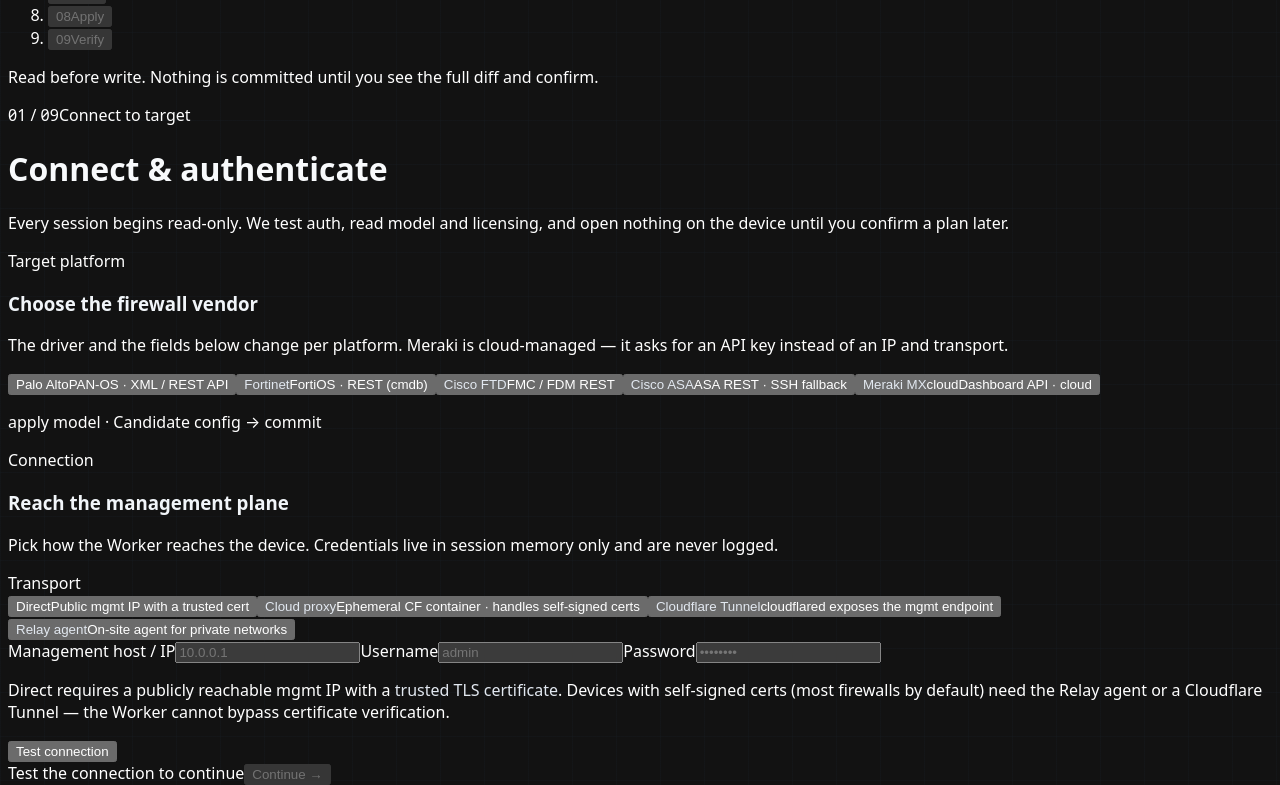
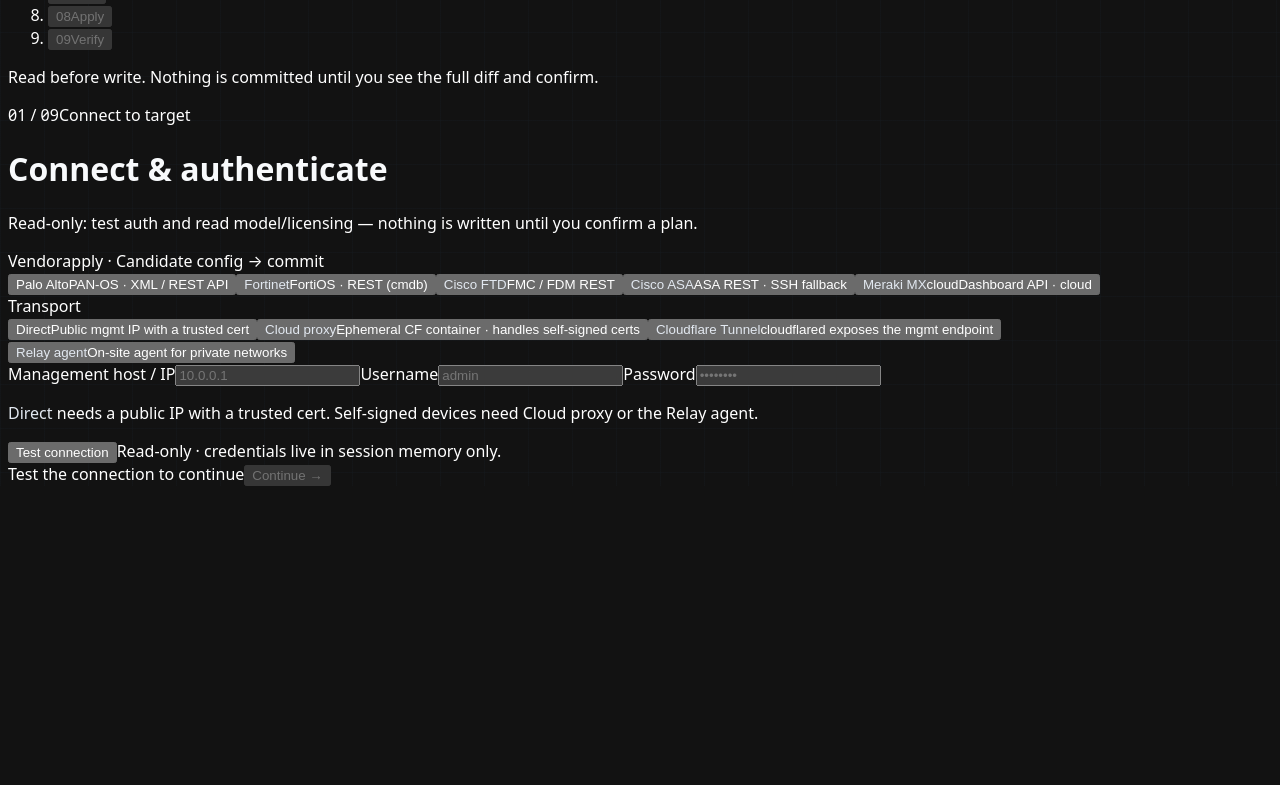
Before and after one commit to sjohnston1972/Firewall, a React (Vite) app in the folder web/: page / in a window 1280 px wide. Shown: the part 540-1325 px from the top of the page. After the commit the page ends 1026 px from the top, so only its background shows below. Built offline with nearby package versions, Linux system fonts and the light colour scheme.

Commit message:
Connect: compress into one card (single-row transport + creds) to fit without scrolling

```diff
--- a/web/src/steps/ConnectStep.tsx
+++ b/web/src/steps/ConnectStep.tsx
@@ -1,7 +1,7 @@
 import { useEffect, useState, type ReactNode } from "react";
 import type { StepProps } from "../App";
 import { api, ApiError } from "../api";
-import { Card, CardBody, CardHeader } from "../components/Card";
+import { Card, CardBody } from "../components/Card";
 import { Field } from "../components/Field";
 import { Button } from "../components/Button";
 import { StatusBadge } from "../components/StatusBadge";
@@ -80,38 +80,28 @@
       footerNote={connected ? "Connection verified" : "Test the connection to continue"}
     >
       <Card>
-        <CardHeader
-          eyebrow="Target platform"
-          title="Choose the firewall vendor"
-          description="The driver and the fields below change per platform. Meraki is cloud-managed — it asks for an API key instead of an IP and transport."
-        />
-        <CardBody>
+        <CardBody className="space-y-4">
+          {/* Vendor */}
+          <div>
+            <div className="mb-2 flex items-baseline justify-between gap-3">
+              <span className="eyebrow">Vendor</span>
+              <span className="font-mono text-[10px] text-ink-500">
+                apply · {vendorMeta.applyModel}
+              </span>
+            </div>
             <VendorToggle value={target.vendor} onChange={setVendor} disabled={testing} />
-          <p className="mt-3 font-mono text-[11px] text-ink-500">
-            apply model · {vendorMeta.applyModel}
-          </p>
-        </CardBody>
-      </Card>
+          </div>
 
-      <Card>
-        <CardHeader
-          eyebrow={isMeraki ? "Dashboard credentials" : "Connection"}
-          title={isMeraki ? "Meraki Dashboard API" : "Reach the management plane"}
-          description={
-            isMeraki
-              ? "Bastion talks to the Meraki cloud — no local IP or transport choice."
-              : "Pick how the Worker reaches the device. Credentials live in session memory only and are never logged."
-          }
-        />
-        <CardBody>
           {isMeraki ? (
-            <div className="grid gap-4 sm:grid-cols-2">
+            <div>
+              <span className="eyebrow mb-2 block">Meraki Dashboard API · cloud-managed</span>
+              <div className="grid gap-3 sm:grid-cols-3">
                 <Field
                   id="apiKey"
                   label="API key"
                   mono
                   type="password"
-                placeholder="••••••••••••••••"
+                  placeholder="••••••••••••"
                   value={target.credentials.apiKey ?? ""}
                   onChange={(e) => setCred("apiKey", e.target.value)}
                 />
@@ -130,15 +120,15 @@
                   placeholder="L_123456789"
                   value={target.credentials.networkId ?? ""}
                   onChange={(e) => setCred("networkId", e.target.value)}
-                className="sm:col-span-2"
                 />
               </div>
+            </div>
           ) : (
-            <div className="space-y-5">
-              {/* Transport selector */}
+            <>
+              {/* Transport — single compact row */}
               <div>
                 <span className="eyebrow mb-2 block">Transport</span>
-                <div className="grid gap-2 sm:grid-cols-3">
+                <div className="grid grid-cols-2 gap-2 sm:grid-cols-4">
                   {TRANSPORTS.map((t) => {
                     const active = target.transport === t.id;
                     return (
@@ -148,18 +138,18 @@
                         onClick={() => setTransport(t.id)}
                         aria-pressed={active}
                         className={
-                          "rounded-lg border px-3 py-2.5 text-left transition-all " +
+                          "rounded-lg border px-2.5 py-1.5 text-left transition-all " +
                           (active
                             ? "border-accent bg-accent-soft/40"
                             : "border-ink-700 bg-ink-900/50 hover:border-ink-600")
                         }
                       >
                         <span
-                          className={`block text-sm font-medium ${active ? "text-accent" : "text-slate-200"}`}
+                          className={`block text-[13px] font-medium ${active ? "text-accent" : "text-slate-200"}`}
                         >
                           {t.label}
                         </span>
-                        <span className="mt-0.5 block text-[11px] leading-snug text-ink-500">
+                        <span className="mt-0.5 block text-[10px] leading-tight text-ink-500">
                           {t.blurb}
                         </span>
                       </button>
@@ -168,7 +158,8 @@
                 </div>
               </div>
 
-              <div className="grid gap-4 sm:grid-cols-2">
+              {/* Credentials — single row */}
+              <div className="grid gap-3 sm:grid-cols-3">
                 <Field
                   id="host"
                   label="Management host / IP"
@@ -177,16 +168,6 @@
                   value={target.credentials.host ?? ""}
                   onChange={(e) => setCred("host", e.target.value)}
                 />
-                {target.transport === "tunnel" && (
-                  <Field
-                    id="tunnelHostname"
-                    label="Tunnel hostname"
-                    mono
-                    placeholder="fw-mgmt.example.cloudflareaccess.com"
-                    value={target.tunnelHostname ?? ""}
-                    onChange={(e) => patch({ target: { ...target, tunnelHostname: e.target.value } })}
-                  />
-                )}
                 <Field
                   id="username"
                   label="Username"
@@ -206,60 +187,56 @@
                 />
               </div>
 
+              {target.transport === "tunnel" && (
+                <Field
+                  id="tunnelHostname"
+                  label="Tunnel hostname"
+                  mono
+                  placeholder="fw-mgmt.example.cloudflareaccess.com"
+                  value={target.tunnelHostname ?? ""}
+                  onChange={(e) => patch({ target: { ...target, tunnelHostname: e.target.value } })}
+                />
+              )}
+
               {target.transport === "relay" && (
-                <div className="rounded-lg border border-accent/30 bg-accent-soft/20 p-3">
-                  <p className="text-xs font-medium text-slate-200">Run the on-site agent</p>
-                  <p className="mt-1 text-[11px] leading-relaxed text-ink-500">
-                    On a host that can reach the firewall, run the command below. It dials outbound
-                    to this session over WSS and forwards API calls to the device — and it can talk
-                    to self-signed management certs (which the Worker cannot).
-                  </p>
-                  <div className="mt-2">
+                <div className="rounded-lg border border-accent/30 bg-accent-soft/20 p-2.5">
+                  <div className="flex flex-wrap items-center gap-2">
+                    <span className="text-[11px] font-medium text-slate-200">On-site agent:</span>
                     <a
                       href="/relay-agent.mjs"
                       download="relay-agent.mjs"
-                      className="inline-flex items-center gap-1.5 rounded border border-accent/40 bg-accent-soft/30 px-2 py-1 text-[11px] font-medium text-accent hover:bg-accent-soft/50"
+                      className="inline-flex items-center gap-1 rounded border border-accent/40 bg-accent-soft/30 px-2 py-0.5 text-[11px] font-medium text-accent hover:bg-accent-soft/50"
                     >
-                      ↓ Download relay-agent.mjs
+                      ↓ Download
                     </a>
-                    <span className="ml-2 text-[11px] text-ink-500">
-                      (zero dependencies · needs Node 18+)
+                    <span className="text-[10px] text-ink-500">
+                      run it on a host that reaches the device, then Test.
                     </span>
                   </div>
-                  <code className="mt-2 block overflow-x-auto whitespace-pre rounded bg-ink-950 px-2 py-2 font-mono text-[11px] text-accent">
+                  <code className="mt-1.5 block overflow-x-auto whitespace-pre rounded bg-ink-950 px-2 py-1.5 font-mono text-[10px] text-accent">
                     {relayCmd}
                   </code>
-                  <p className="mt-2 text-[11px] text-ink-500">
-                    Save it (e.g. your Downloads folder), run the command from there, wait for{" "}
-                    <span className="font-mono text-slate-200">connected</span>, then click{" "}
-                    <span className="text-slate-200">Test connection</span>.
-                  </p>
                 </div>
               )}
 
               {target.transport === "container" && (
-                <div className="rounded-lg border border-accent/30 bg-accent-soft/20 p-3 text-[11px] leading-relaxed text-ink-500">
-                  <span className="text-slate-200">Cloud proxy</span> spins up a short-lived
-                  Cloudflare container for this session and routes API calls through it. Because the
-                  container is a real runtime, it reaches management planes with{" "}
-                  <span className="text-slate-200">self-signed certificates</span> — no on-site agent
-                  needed. The device just has to be reachable from Cloudflare's network (a public
-                  mgmt IP). The container sleeps automatically when idle.
-                </div>
+                <p className="text-[10px] leading-relaxed text-ink-500">
+                  <span className="text-slate-200">Cloud proxy:</span> a short-lived Cloudflare
+                  container reaches self-signed mgmt planes on a public IP — no agent. Sleeps when
+                  idle.
+                </p>
               )}
 
               {target.transport === "direct" && (
-                <p className="text-[11px] leading-relaxed text-ink-500">
-                  Direct requires a publicly reachable mgmt IP with a{" "}
-                  <span className="text-slate-200">trusted TLS certificate</span>. Devices with
-                  self-signed certs (most firewalls by default) need the Relay agent or a Cloudflare
-                  Tunnel — the Worker cannot bypass certificate verification.
+                <p className="text-[10px] leading-relaxed text-ink-500">
+                  <span className="text-slate-200">Direct</span> needs a public IP with a trusted
+                  cert. Self-signed devices need Cloud proxy or the Relay agent.
                 </p>
               )}
-            </div>
+            </>
           )}
 
-          <div className="mt-5 flex flex-wrap items-center gap-3 border-t border-ink-700 pt-5">
+          <div className="flex flex-wrap items-center gap-3 border-t border-ink-700 pt-3">
             <Button variant="primary" onClick={testConnection} loading={testing}>
               Test connection
             </Button>
@@ -268,10 +245,13 @@
                 {connected ? "authenticated" : "failed"}
               </StatusBadge>
             )}
+            <span className="text-[11px] text-ink-500">
+              Read-only · credentials live in session memory only.
+            </span>
           </div>
 
           {error && (
-            <div className="mt-3 rounded-lg border border-bad/30 bg-bad/5 p-3 text-xs leading-relaxed text-bad">
+            <div className="rounded-lg border border-bad/30 bg-bad/5 p-2.5 text-xs leading-relaxed text-bad">
               {error}
             </div>
           )}
@@ -279,7 +259,7 @@
           {/* Connect-timeout = packets silently dropped, almost always source-IP
               filtering (NSG / mgmt permitted-IPs). Point the user at the relay. */}
           {error && /timeout/i.test(error) && target.transport !== "relay" && (
-            <div className="mt-2 rounded-lg border border-warn/30 bg-warn/5 p-3 text-xs leading-relaxed text-ink-500">
+            <div className="rounded-lg border border-warn/30 bg-warn/5 p-2.5 text-xs leading-relaxed text-ink-500">
               <span className="font-medium text-warn">Looks like a connect timeout.</span> The device
               dropped the connection rather than refusing it — usually the target is{" "}
               <span className="text-slate-200">source-IP filtered</span> (an Azure NSG or the firewall's
@@ -298,7 +278,7 @@
           )}
 
           {connected && (
-            <dl className="mt-4 grid gap-px overflow-hidden rounded-lg border border-ink-700 bg-ink-700 sm:grid-cols-4">
+            <dl className="grid gap-px overflow-hidden rounded-lg border border-ink-700 bg-ink-700 sm:grid-cols-4">
               <ConnFact label="Model" value={state.conn?.model} />
               <ConnFact label="Version" value={state.conn?.version} />
               <ConnFact label="Serial" value={state.conn?.serial} />
@@ -335,7 +315,7 @@
       total={props.total}
       eyebrow="Connect to target"
       title="Connect & authenticate"
-      intro="Every session begins read-only. We test auth, read model and licensing, and open nothing on the device until you confirm a plan later."
+      intro="Read-only: test auth and read model/licensing — nothing is written until you confirm a plan."
       onNext={props.onNext}
       nextDisabled={props.nextDisabled}
       footerNote={props.footerNote}
```
Lines whose indentation alone changed are shown as unchanged.
